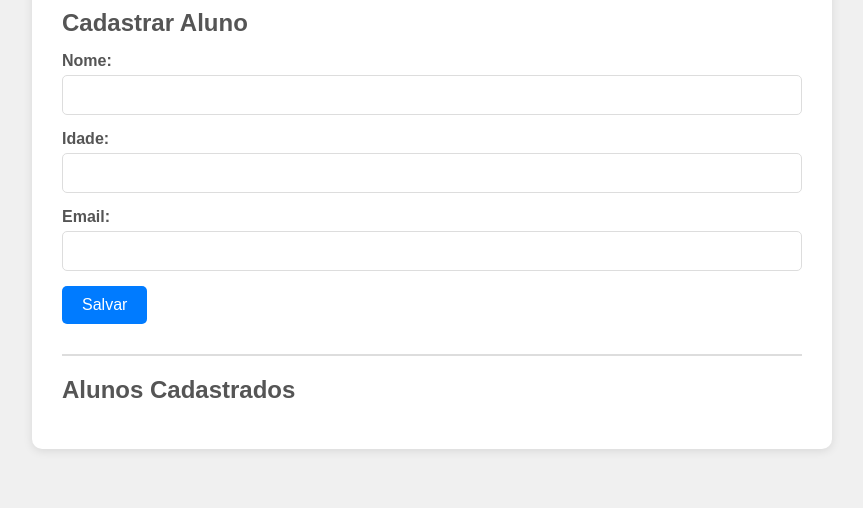
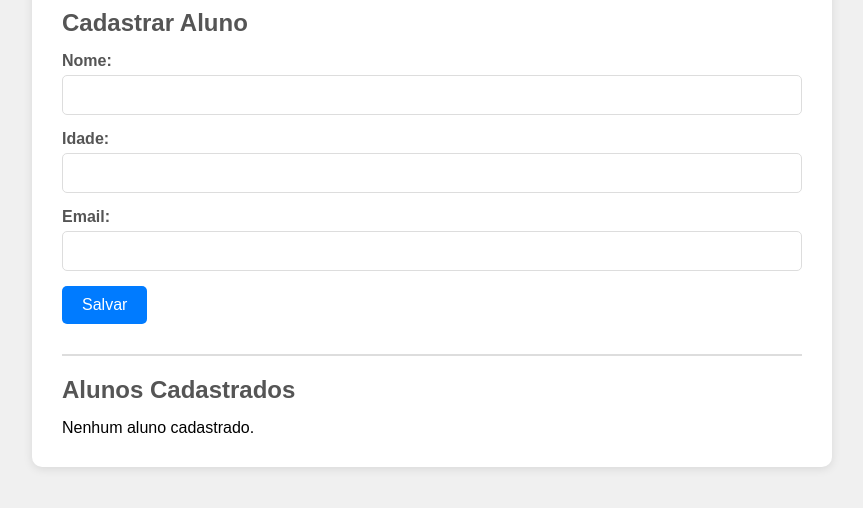
Before and after one commit to Rute21/ATV_projeto_crud, a plain HTML site: page index.html in a window 1280 px wide. Shown: the part 108-616 px from the top of the page, without its empty margins (208-1071 px from the left). Drawn offline with Linux system fonts and the light colour scheme; files that its build step writes are made by us from their sources.

Commit message:
modificando o index.html

```diff
--- a/index.html
+++ b/index.html
@@ -6,7 +6,7 @@
     <title>CRUD de Alunos - TypeScript</title>
    <link rel="stylesheet" href="css/style.css">
 
-      <script src="script.js"></script>
+   <script src="js/script.js" defer></script>
 </head>
 <body>
     <div class="container">
```
